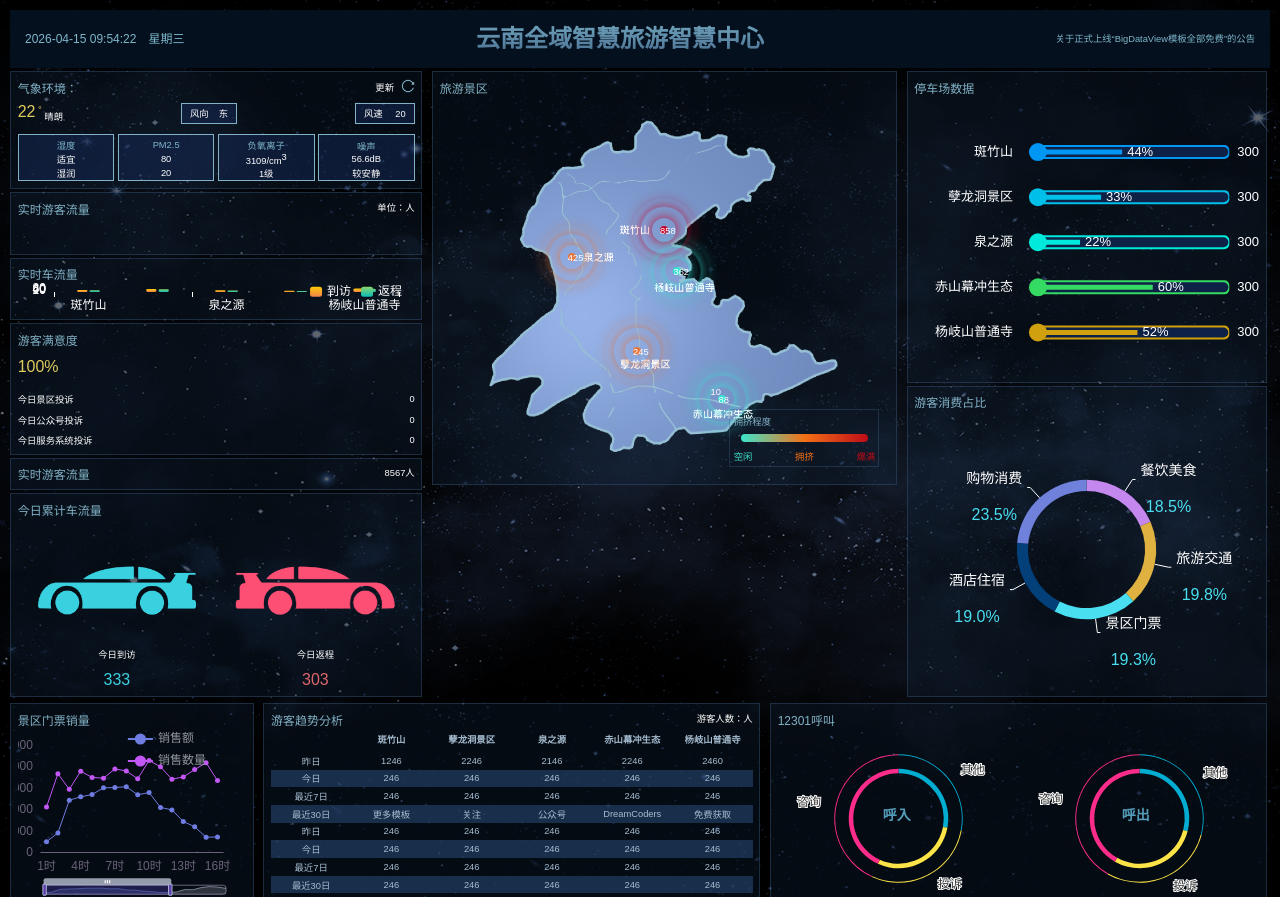
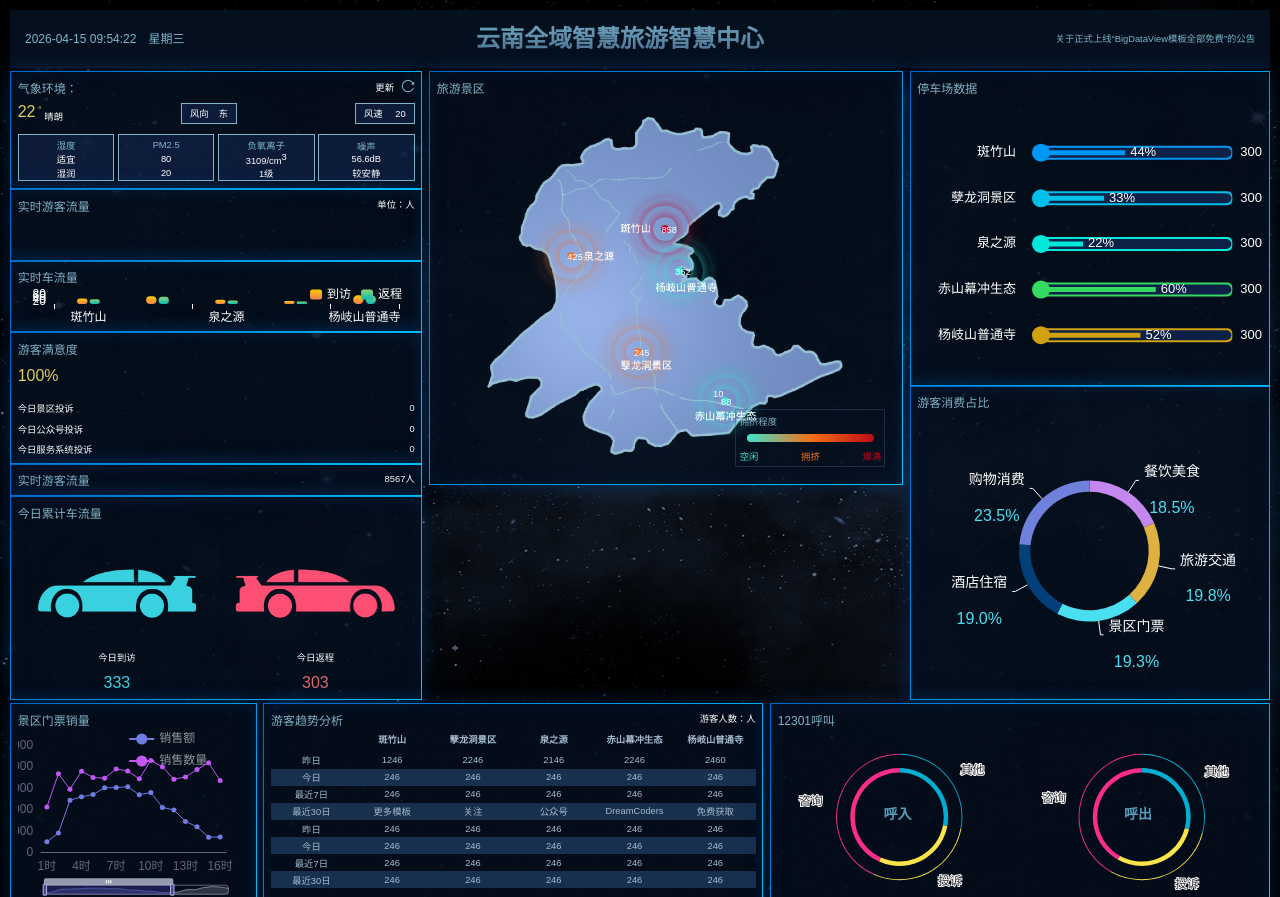
Before and after one commit to huaisu17/118-tourism-center, a PHP site: page / in a window 1280 px wide. Run offline with PHP 8.4, Linux system fonts and the light colour scheme.

Commit message:
feat: 统一面板样式
- 背景改为深蓝色半透明 rgba(4, 16, 30, 0.8)
- 边框改为蓝色渐变 linear-gradient(135deg, #0066cc, #00ccff)
- 添加圆角 border-radius: 8px
- 添加蓝色发光阴影效果
- 添加hover效果，增强交互感
- 移除margin-right和margin-bottom

```diff
--- a/static/style.css
+++ b/static/style.css
@@ -113,10 +113,19 @@
 }
 
 .item {
-    background-color: rgba(17, 39, 60, .3);
-    border: solid 1px rgba(60, 92, 130, .4);
-    margin-right: 3px;
-    margin-bottom: 3px;
+    background-color: rgba(4, 16, 30, 0.8);
+    border: 1px solid;
+    border-image: linear-gradient(135deg, #0066cc, #00ccff) 1;
+    border-radius: 8px;
+    box-shadow: 0 0 20px rgba(0, 102, 204, 0.3), inset 0 0 20px rgba(0, 102, 204, 0.1);
+    margin-right: 0;
+    margin-bottom: 0;
+    transition: all 0.3s ease;
+}
+
+.item:hover {
+    box-shadow: 0 0 30px rgba(0, 102, 204, 0.5), inset 0 0 20px rgba(0, 102, 204, 0.15);
+    border-image: linear-gradient(135deg, #00ccff, #0066cc) 1;
 }
 
 .weather .head_block {
```
